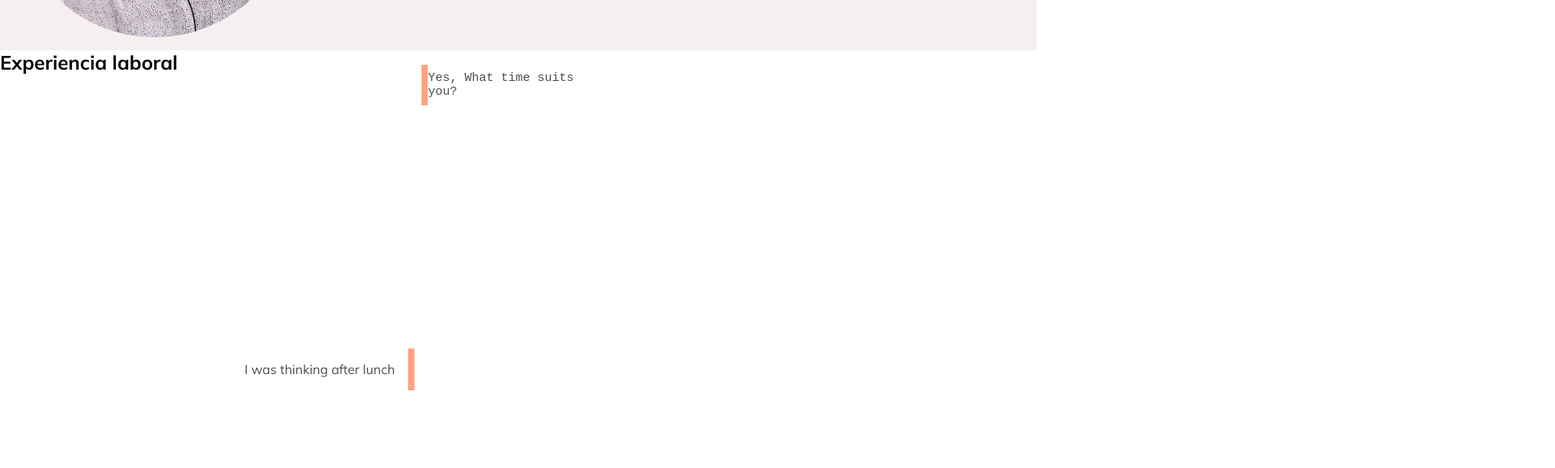
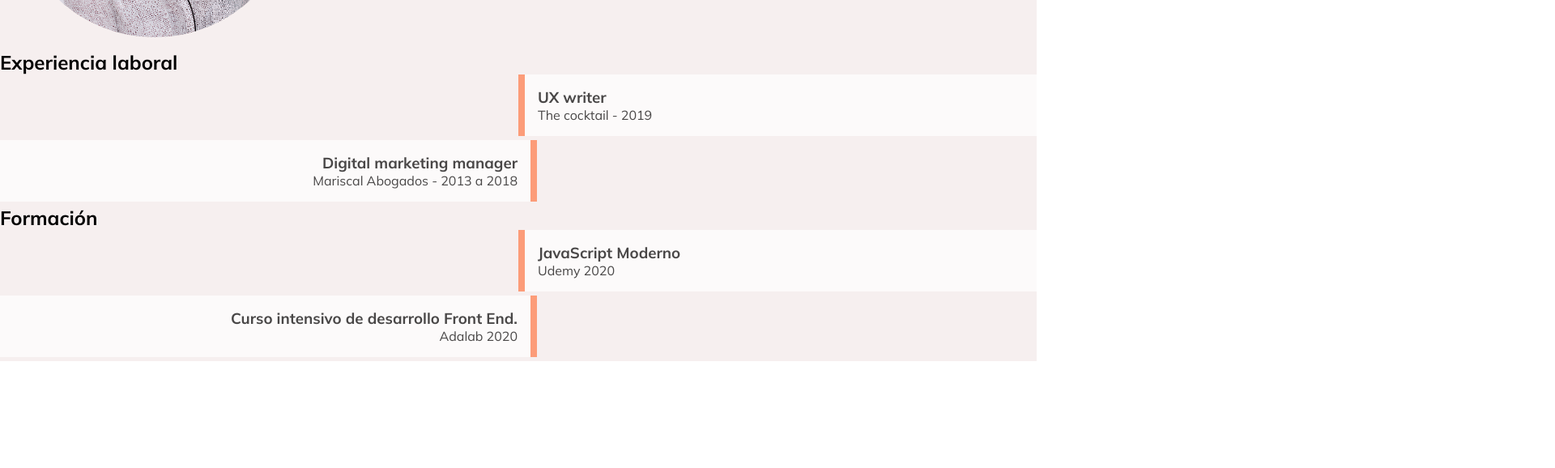
Before and after one commit to MargaritaBerjon/margarita-berjon-frontend, a React (Create React App) app: page / in a window 1280 px wide. Shown: the part 1120-1698 px from the top of the page at 81% size, 1920 px wide, since content can reach past the window. After the commit the page ends 1566 px from the top, so only its background shows below. Built offline with nearby package versions, Linux system fonts and the light colour scheme.

Commit message:
feature: cleanning  experience component

```diff
--- a/src/components/Experience/Experience.js
+++ b/src/components/Experience/Experience.js
@@ -2,6 +2,7 @@
 import React, { useState, useEffect } from 'react'
 import RightCard from './RightCard.js';
 import LeftCard from './LeftCard.js';
+import '../../style/Main.css';
 
 function Experience(props) {
   const [one, setOne] = useState('hidden')
@@ -21,6 +22,8 @@ function Experience(props) {
 
   function handleAnimation() {
     if (document.documentElement.scrollTop > 50) {
+      console.log(document.documentElement.scrollTop);
+
       setOne('cardOne')
       settopOne1('topOne1')
 
@@ -47,12 +50,16 @@ function Experience(props) {
 
   return (
     <div>
-      <h2>Experiencia laboral</h2>
-      <div className="main" />
-      <RightCard classCard={one} classTop={topOne1} text={<><h3>UX writer</h3><p>The cocktail - 2019</p></>} />
-      <LeftCard classCard={two} classTop={topTwo1} text='Yes, What time suits you?' />
-      <RightCard classCard={onee} classTop={topOne2} text='I was thinking after lunch' />
-      <LeftCard classCard={twoo} classTop={topTwo2} text='That is Perfect!' />
+      <div className="experience">
+        <h2>Experiencia laboral</h2>
+        <LeftCard classCard={one} classTop={topOne1} text={<><h3>UX writer</h3><p>The cocktail - 2019</p></>} />
+        <RightCard classCard={two} classTop={topTwo1} text={<><h3>Digital marketing manager</h3><p>Mariscal Abogados - 2013 a 2018</p></>} />
+      </div>
+      <div className="experience">
+        <h2>Formación</h2>
+        <LeftCard classCard={onee} classTop={topOne2} text={<><h3>JavaScript Moderno</h3><p>Udemy 2020</p></>} />
+        <RightCard classCard={twoo} classTop={topTwo2} text={<><h3>Curso intensivo de desarrollo Front End.</h3><p>Adalab 2020</p></>} />
+      </div>
     </div>
   );
 }
--- a/src/components/Experience/LeftCard.js
+++ b/src/components/Experience/LeftCard.js
@@ -6,8 +6,7 @@ import '../../style/LeftCard.css'
 
 const CardTwo = ({ classCard, classTop, text }) => (
   <div className={`${classCard} ${classTop}`}>
-    <div><p>{text}</p></div>
-    {/* <img src={manTwo} /> */}
+    <div className='cardTwo-div'>{text}</div>
   </div>
 );
 
--- a/src/components/Experience/RightCard.js
+++ b/src/components/Experience/RightCard.js
@@ -3,7 +3,7 @@ import '../../style/RightCard.css';
 
 const RightCard = ({ classCard, classTop, text }) => (
   <div className={`${classCard} ${classTop}`}>
-    <div className='cardOne-div'><p>{text}</p></div>
+    <div className='cardOne-div'>{text}</div>
   </div>
 );
 
--- a/src/style/LeftCard.css
+++ b/src/style/LeftCard.css
@@ -3,16 +3,14 @@
 }
 
 .cardTwo {
-  width: 315px;
-  display: flex;
-  justify-content: space-between;
-  align-items: center;
-  position: absolute;
+  margin-bottom: 5px;
+  /* position: relative;
   z-index: 3;
   top: 450px;
-  left: 43%;
+  left: 43%; */
+  /* padding-right: 25%; */
   animation-name: cardTwo;
-  animation-duration: 1s;
+  animation-duration: 3s;
   animation-timing-function: linear;
   animation-fill-mode: forwards;
 }
@@ -25,22 +23,16 @@
   top: 1700px;
 }
 
-.cardTwo div {
-  width: 220px;
-  height: 50px;
+.cardTwo-div {
   background-color: white;
   opacity: 0.7;
-  clip-path: polygon(0% 0%, 90% 0, 100% 50%, 90% 100%, 0% 100%);
+  /* clip-path: polygon(0% 0%, 90% 0, 100% 50%, 90% 100%, 0% 100%); */
   border-left: 8px solid rgba(255, 121, 72, 1);
+  padding: 1rem;
   display: flex;
+  flex-direction: column;
   justify-content: center;
-  align-items: center;
-}
-
-.cardTwo p {
-  font-family: 'Inconsolata', monospace;
-  font-size: 15px;
-  padding-right: 10px;
+  align-items: flex-start;
 }
 
 @keyframes cardTwo {
@@ -52,6 +44,6 @@
   }
   100% {
     opacity: 1;
-    transform: translateX(-30px);
+    transform: translateX(calc(-50vw + 23px));
   }
 }
--- a/src/style/Main.css
+++ b/src/style/Main.css
@@ -0,0 +1,5 @@
+.experience {
+  display: flex;
+  flex-direction: column;
+  background-color: var(--background-color);
+}
--- a/src/style/RightCard.css
+++ b/src/style/RightCard.css
@@ -3,15 +3,13 @@
 }
 
 .cardOne {
-  width: 315px;
-  display: flex;
-  justify-content: space-between;
-  align-items: center;
-  position: absolute;
+  margin-bottom: 5px;
+  /* position: relative;
   z-index: 3;
-  left: 20%;
+  left: 20%; */
+  /* padding-left: 25%; */
   animation-name: cardOne;
-  animation-duration: 1s;
+  animation-duration: 3s;
   animation-timing-function: linear;
   animation-fill-mode: forwards;
 }
@@ -27,12 +25,13 @@
 .cardOne-div {
   background-color: white;
   opacity: 0.7;
-  clip-path: polygon(10% 0%, 100% 1%, 100% 100%, 10% 100%, 0% 50%);
+  /* clip-path: polygon(10% 0%, 100% 1%, 100% 100%, 10% 100%, 0% 50%); */
   border-right: 8px solid rgba(255, 121, 72, 1);
   padding: 1rem;
   display: flex;
+  flex-direction: column;
   justify-content: center;
-  align-items: center;
+  align-items: flex-end;
 }
 
 @keyframes cardOne {
@@ -44,6 +43,6 @@
   }
   100% {
     opacity: 1;
-    transform: translateX(30px);
+    transform: translateX(50vw);
   }
 }
```
